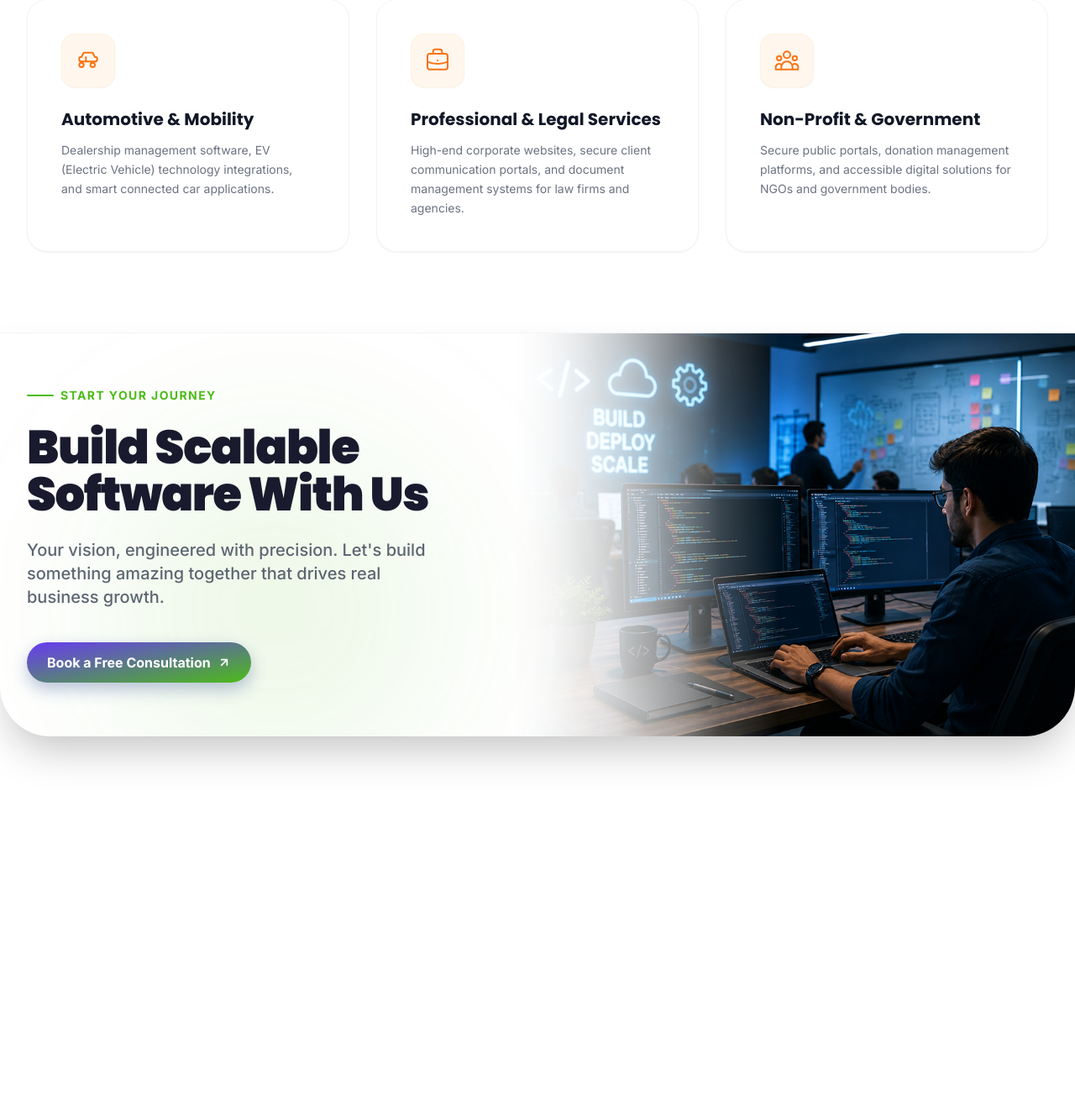
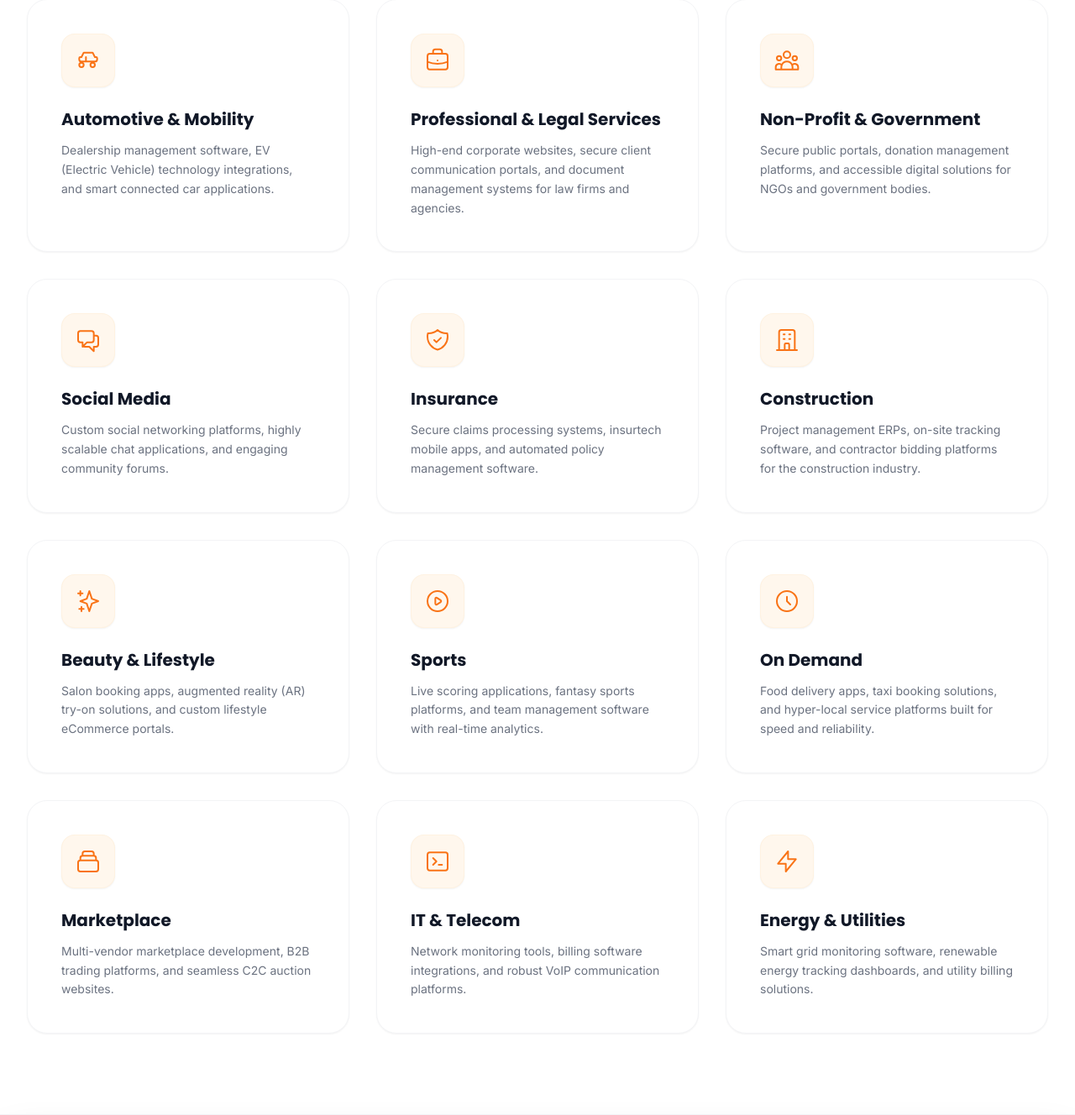
Before and after one commit to rajeshrajpoot152/Corelix, a PHP site: page /industry in a window 1280 px wide. Shown: the part 1443-2771 px from the top of the page at 84% size. Before the commit the page ends 2350 px from the top, so only its background shows below. Run offline with PHP 8.4, Linux system fonts and the light colour scheme; some libraries are stand-ins or nearby versions.

Commit message:
Restore the 9 missing original industries with SEO descriptions and icons

```diff
--- a/industry.php
+++ b/industry.php
@@ -100,6 +100,51 @@ include 'header.php';
                     'icon' => '<path stroke-linecap="round" stroke-linejoin="round" stroke-width="1.5" d="M17 20h5v-2a3 3 0 00-5.356-1.857M17 20H7m10 0v-2c0-.656-.126-1.283-.356-1.857M7 20H2v-2a3 3 0 015.356-1.857M7 20v-2c0-.656.126-1.283.356-1.857m0 0a5.002 5.002 0 019.288 0M15 7a3 3 0 11-6 0 3 3 0 016 0zm6 3a2 2 0 11-4 0 2 2 0 014 0zM7 10a2 2 0 11-4 0 2 2 0 014 0z"></path>',
                     'desc' => 'Secure public portals, donation management platforms, and accessible digital solutions for NGOs and government bodies.'
                 ],
+                [
+                    'title' => 'Social Media',
+                    'icon' => '<path stroke-linecap="round" stroke-linejoin="round" stroke-width="1.5" d="M17 8h2a2 2 0 012 2v6a2 2 0 01-2 2h-2v4l-4-4H9a1.994 1.994 0 01-1.414-.586m0 0L11 14h4a2 2 0 002-2V6a2 2 0 00-2-2H5a2 2 0 00-2 2v6a2 2 0 002 2h2v4l.586-.586z"></path>',
+                    'desc' => 'Custom social networking platforms, highly scalable chat applications, and engaging community forums.'
+                ],
+                [
+                    'title' => 'Insurance',
+                    'icon' => '<path stroke-linecap="round" stroke-linejoin="round" stroke-width="1.5" d="M9 12l2 2 4-4m5.618-4.016A11.955 11.955 0 0112 2.944a11.955 11.955 0 01-8.618 3.04A12.02 12.02 0 003 9c0 5.591 3.824 10.29 9 11.622 5.176-1.332 9-6.03 9-11.622 0-1.042-.133-2.052-.382-3.016z"></path>',
+                    'desc' => 'Secure claims processing systems, insurtech mobile apps, and automated policy management software.'
+                ],
+                [
+                    'title' => 'Construction',
+                    'icon' => '<path stroke-linecap="round" stroke-linejoin="round" stroke-width="1.5" d="M19 21V5a2 2 0 00-2-2H7a2 2 0 00-2 2v16m14 0h2m-2 0h-5m-9 0H3m2 0h5M9 7h1m-1 4h1m4-4h1m-1 4h1m-5 10v-5a1 1 0 011-1h2a1 1 0 011 1v5m-4 0h4"></path>',
+                    'desc' => 'Project management ERPs, on-site tracking software, and contractor bidding platforms for the construction industry.'
+                ],
+                [
+                    'title' => 'Beauty & Lifestyle',
+                    'icon' => '<path stroke-linecap="round" stroke-linejoin="round" stroke-width="1.5" d="M5 3v4M3 5h4M6 17v4m-2-2h4m5-16l2.286 6.857L21 12l-5.714 2.143L13 21l-2.286-6.857L5 12l5.714-2.143L13 3z"></path>',
+                    'desc' => 'Salon booking apps, augmented reality (AR) try-on solutions, and custom lifestyle eCommerce portals.'
+                ],
+                [
+                    'title' => 'Sports',
+                    'icon' => '<path stroke-linecap="round" stroke-linejoin="round" stroke-width="1.5" d="M14.752 11.168l-3.197-2.132A1 1 0 0010 9.87v4.263a1 1 0 001.555.832l3.197-2.132a1 1 0 000-1.664z"></path><path stroke-linecap="round" stroke-linejoin="round" stroke-width="1.5" d="M21 12a9 9 0 11-18 0 9 9 0 0118 0z"></path>',
+                    'desc' => 'Live scoring applications, fantasy sports platforms, and team management software with real-time analytics.'
+                ],
+                [
+                    'title' => 'On Demand',
+                    'icon' => '<path stroke-linecap="round" stroke-linejoin="round" stroke-width="1.5" d="M12 8v4l3 3m6-3a9 9 0 11-18 0 9 9 0 0118 0z"></path>',
+                    'desc' => 'Food delivery apps, taxi booking solutions, and hyper-local service platforms built for speed and reliability.'
+                ],
+                [
+                    'title' => 'Marketplace',
+                    'icon' => '<path stroke-linecap="round" stroke-linejoin="round" stroke-width="1.5" d="M19 11H5m14 0a2 2 0 012 2v6a2 2 0 01-2 2H5a2 2 0 01-2-2v-6a2 2 0 012-2m14 0V9a2 2 0 00-2-2M5 11V9a2 2 0 012-2m0 0V5a2 2 0 012-2h6a2 2 0 012 2v2M7 7h10"></path>',
+                    'desc' => 'Multi-vendor marketplace development, B2B trading platforms, and seamless C2C auction websites.'
+                ],
+                [
+                    'title' => 'IT & Telecom',
+                    'icon' => '<path stroke-linecap="round" stroke-linejoin="round" stroke-width="1.5" d="M8 9l3 3-3 3m5 0h3M5 20h14a2 2 0 002-2V6a2 2 0 00-2-2H5a2 2 0 00-2 2v12a2 2 0 002 2z"></path>',
+                    'desc' => 'Network monitoring tools, billing software integrations, and robust VoIP communication platforms.'
+                ],
+                [
+                    'title' => 'Energy & Utilities',
+                    'icon' => '<path stroke-linecap="round" stroke-linejoin="round" stroke-width="1.5" d="M13 10V3L4 14h7v7l9-11h-7z"></path>',
+                    'desc' => 'Smart grid monitoring software, renewable energy tracking dashboards, and utility billing solutions.'
+                ],
             ];
 
             foreach ($industries as $sol) {
```
